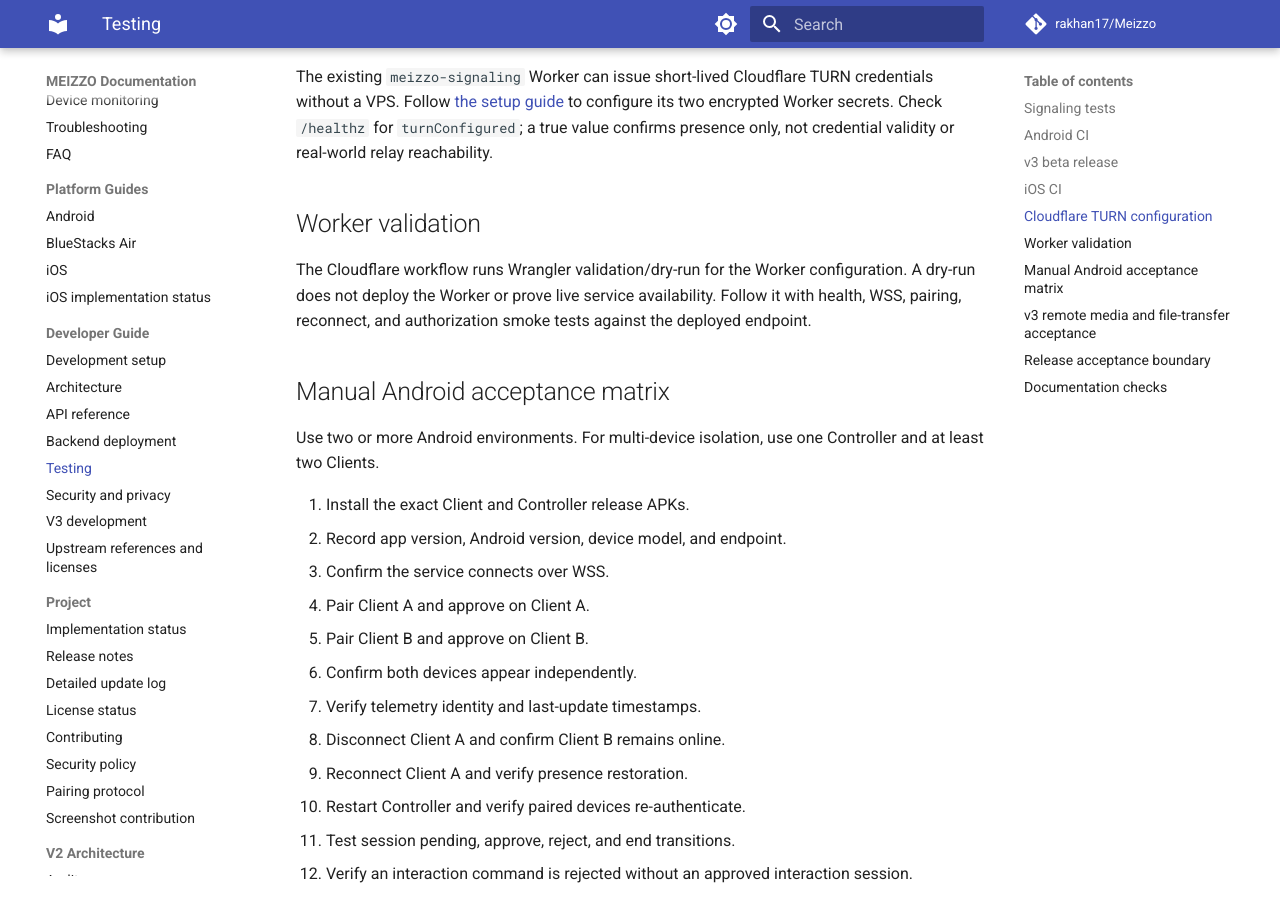
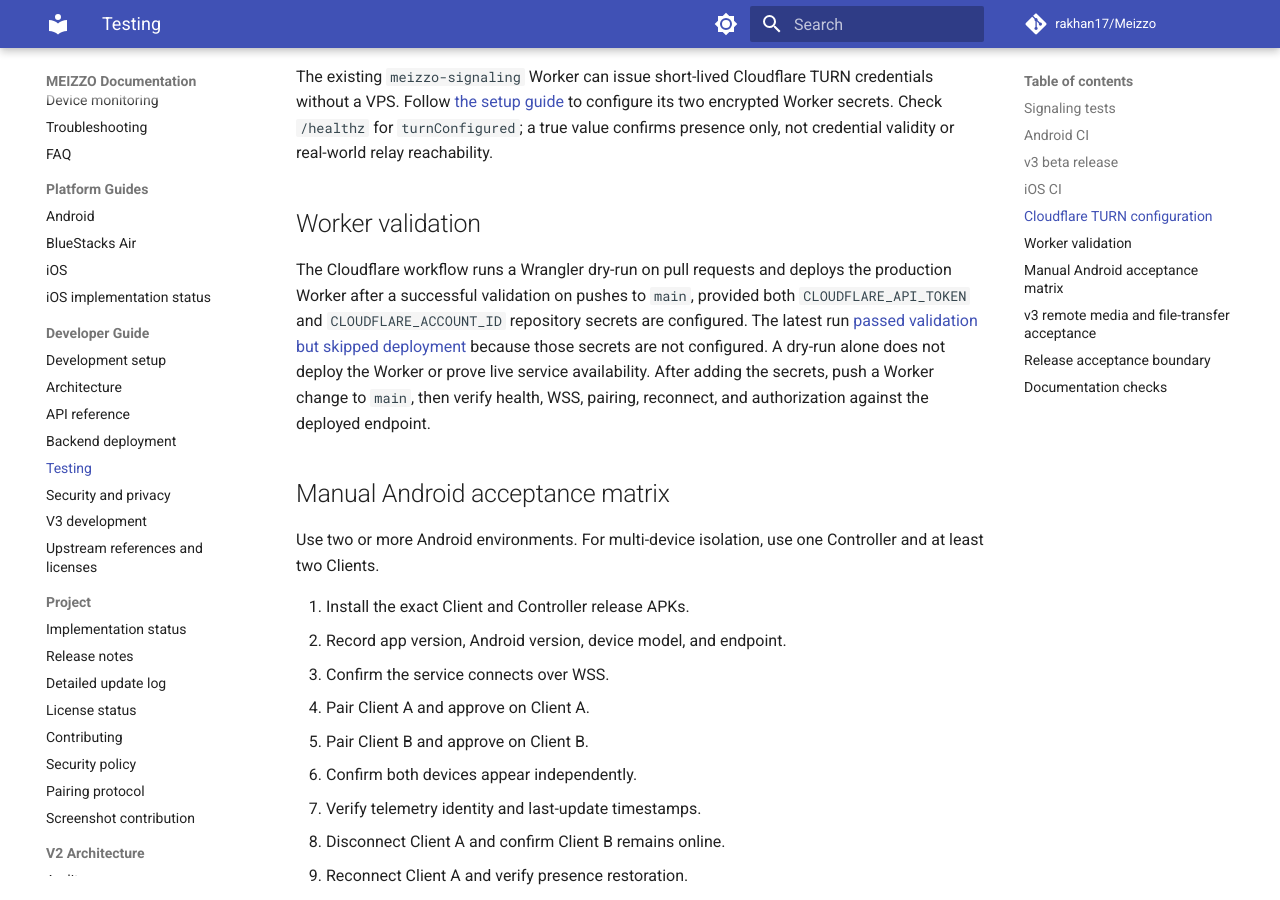
Before and after one commit to rakhan17/Meizzo, an MkDocs documentation site: the page built from docs/testing.md, in a window 1280 px wide and 900 px high, scrolled down 1252 px. Built offline with MkDocs 1.6.1 and Material for MkDocs 9.7.7, drawn with Linux system fonts in a browser that asks for light colours; comment, search, counter and statistics services are not loaded.

Commit message:
docs(testing): clarify gated Cloudflare production deployment

```diff
--- a/docs/testing.md
+++ b/docs/testing.md
@@ -48,10 +48,7 @@ The existing `meizzo-signaling` Worker can issue short-lived Cloudflare TURN cre
 
 ## Worker validation
 
-The Cloudflare workflow runs Wrangler validation/dry-run for the Worker
-configuration. A dry-run does not deploy the Worker or prove live service
-availability. Follow it with health, WSS, pairing, reconnect, and authorization
-smoke tests against the deployed endpoint.
+The Cloudflare workflow runs a Wrangler dry-run on pull requests and deploys the production Worker after a successful validation on pushes to `main`, provided both `CLOUDFLARE_API_TOKEN` and `CLOUDFLARE_ACCOUNT_ID` repository secrets are configured. The latest run [passed validation but skipped deployment](https://github.com/rakhan17/Meizzo/actions/runs/43153365784) because those secrets are not configured. A dry-run alone does not deploy the Worker or prove live service availability. After adding the secrets, push a Worker change to `main`, then verify health, WSS, pairing, reconnect, and authorization against the deployed endpoint.
 
 ## Manual Android acceptance matrix
 
```
